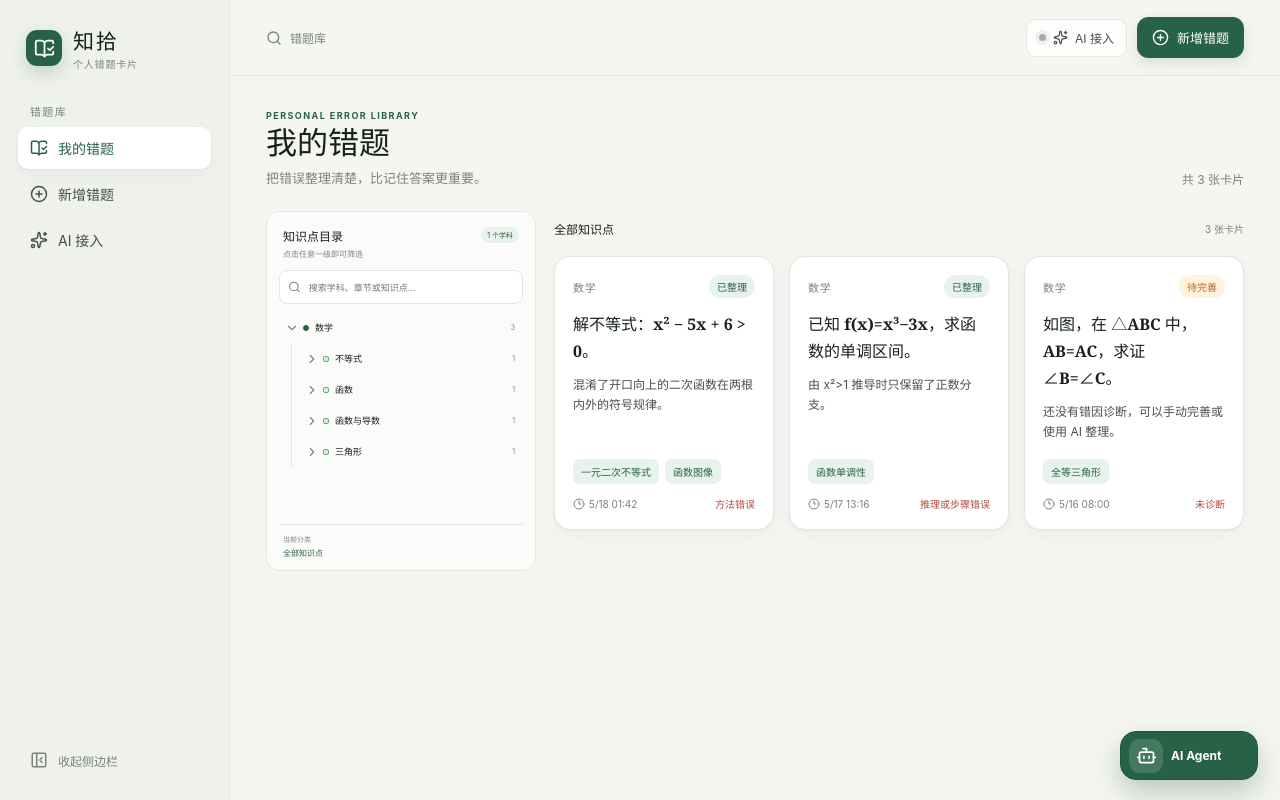
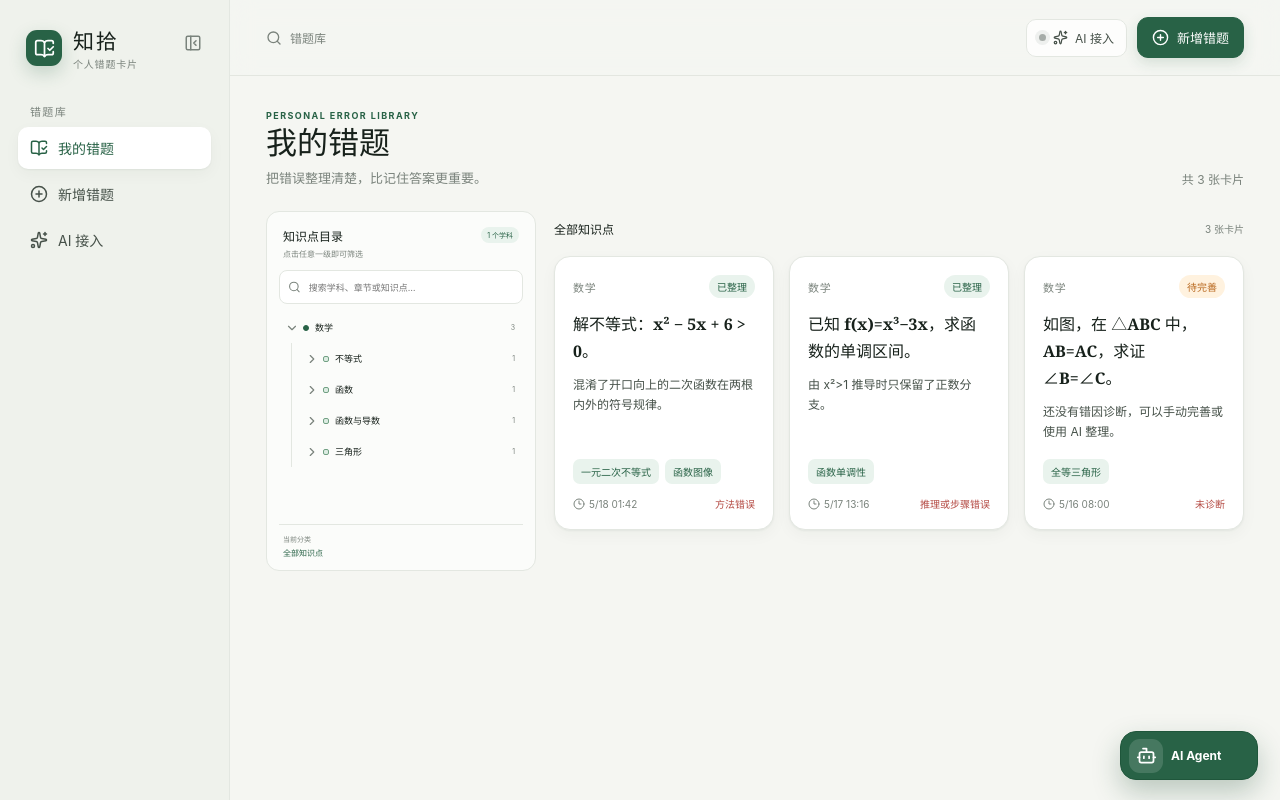
Before and after one commit to feng653/ai---, a React (Vite) app: page / in a window 1280 px wide. Built offline with nearby package versions, Linux system fonts and the light colour scheme.

Commit message:
fix: restore sidebar from collapsed logo

```diff
--- a/src/components/AppShell.tsx
+++ b/src/components/AppShell.tsx
@@ -1,4 +1,4 @@
-import { BookOpenCheck, CirclePlus, PanelLeftClose, PanelLeftOpen, Search, Sparkles } from "lucide-react";
+import { BookOpenCheck, CirclePlus, PanelLeftClose, Search, Sparkles } from "lucide-react";
 import { useState } from "react";
 import { NavLink, Outlet, useLocation, useNavigate } from "react-router-dom";
 import { AgentWindow } from "../features/agent-demo/AgentWindow";
@@ -20,28 +20,44 @@ export function AppShell() {
     });
   }
 
+  function handleBrandClick() {
+    if (isSidebarCollapsed) {
+      toggleSidebar();
+      return;
+    }
+    navigate("/");
+  }
+
   return (
     <div className={`app-shell ${isSidebarCollapsed ? "sidebar-collapsed" : ""}`}>
       <aside className="sidebar">
-        <button className="brand" onClick={() => navigate("/")} title={isSidebarCollapsed ? "知拾首页" : undefined}>
-          <span className="brand-mark"><BookOpenCheck size={21} /></span>
-          <span className="brand-copy"><strong>知拾</strong><small>个人错题卡片</small></span>
-        </button>
+        <div className="sidebar-header">
+          <button
+            className="brand"
+            onClick={handleBrandClick}
+            aria-label={isSidebarCollapsed ? "展开侧边栏" : "知拾首页"}
+            title={isSidebarCollapsed ? "展开侧边栏" : "知拾首页"}
+          >
+            <span className="brand-mark"><BookOpenCheck size={21} /></span>
+            <span className="brand-copy"><strong>知拾</strong><small>个人错题卡片</small></span>
+          </button>
+          {!isSidebarCollapsed && (
+            <button
+              className="sidebar-toggle"
+              onClick={toggleSidebar}
+              aria-label="收起侧边栏"
+              title="收起侧边栏"
+            >
+              <PanelLeftClose size={18} />
+            </button>
+          )}
+        </div>
         <p className="nav-label">错题库</p>
         <nav className="side-nav">
           <NavLink to="/" end title="我的错题"><BookOpenCheck size={18} /><span>我的错题</span></NavLink>
           <NavLink to="/cards/new" title="新增错题"><CirclePlus size={18} /><span>新增错题</span></NavLink>
           <NavLink to="/settings/ai" title="AI 接入"><Sparkles size={18} /><span>AI 接入</span></NavLink>
         </nav>
-        <button
-          className="sidebar-toggle"
-          onClick={toggleSidebar}
-          aria-label={isSidebarCollapsed ? "展开侧边栏" : "收起侧边栏"}
-          title={isSidebarCollapsed ? "展开侧边栏" : "收起侧边栏"}
-        >
-          {isSidebarCollapsed ? <PanelLeftOpen size={18} /> : <PanelLeftClose size={18} />}
-          <span>{isSidebarCollapsed ? "展开侧边栏" : "收起侧边栏"}</span>
-        </button>
       </aside>
 
       <main className="main-area">
--- a/src/styles/global.css
+++ b/src/styles/global.css
@@ -35,7 +35,8 @@ a { color: inherit; text-decoration: none; }
 .app-shell { min-height: 100vh; display: grid; grid-template-columns: 230px minmax(0, 1fr); transition: grid-template-columns .2s ease; }
 .app-shell.sidebar-collapsed { grid-template-columns: 72px minmax(0, 1fr); }
 .sidebar { position: sticky; top: 0; height: 100vh; padding: 25px 18px 20px; overflow: hidden; background: #eff2ec; border-right: 1px solid var(--line); display: flex; flex-direction: column; z-index: 20; transition: padding .2s ease; }
-.brand { border: 0; background: transparent; display: flex; align-items: center; gap: 11px; padding: 0 8px 27px; text-align: left; }
+.sidebar-header { padding-bottom: 27px; display: flex; align-items: flex-start; gap: 8px; }
+.brand { min-width: 0; flex: 1; border: 0; background: transparent; display: flex; align-items: center; gap: 11px; padding: 0 8px; text-align: left; }
 .brand-mark { width: 36px; height: 36px; border-radius: 11px; display: grid; place-items: center; background: var(--brand); color: #fff; box-shadow: 0 7px 18px rgba(40, 98, 70, .22); flex: none; }
 .brand strong { display: block; font-family: Georgia, "Songti SC", serif; font-size: 21px; letter-spacing: .08em; }
 .brand small { display: block; margin-top: 1px; color: var(--ink-3); font-size: 10px; letter-spacing: .08em; }
@@ -44,12 +45,13 @@ a { color: inherit; text-decoration: none; }
 .side-nav a { height: 42px; padding: 0 12px; border-radius: 10px; display: flex; align-items: center; gap: 10px; color: var(--ink-2); font-size: 14px; }
 .side-nav a:hover { background: rgba(255, 255, 255, .65); }
 .side-nav a.active { background: #fff; color: var(--brand); font-weight: 650; box-shadow: var(--shadow-sm); }
-.sidebar-toggle { width: 100%; height: 40px; margin-top: auto; padding: 0 11px; border: 1px solid transparent; border-radius: 10px; background: transparent; display: flex; align-items: center; gap: 10px; color: var(--ink-3); font-size: 12px; white-space: nowrap; }
+.sidebar-toggle { width: 36px; height: 36px; flex: none; padding: 0; border: 1px solid transparent; border-radius: 10px; background: transparent; display: grid; place-items: center; color: var(--ink-3); }
 .sidebar-toggle:hover { color: var(--brand); background: rgba(255, 255, 255, .65); }
 .sidebar-collapsed .sidebar { padding-inline: 12px; }
-.sidebar-collapsed .brand { justify-content: center; padding-inline: 0; }
-.sidebar-collapsed .brand-copy, .sidebar-collapsed .nav-label, .sidebar-collapsed .side-nav a span, .sidebar-collapsed .sidebar-toggle span { display: none; }
-.sidebar-collapsed .side-nav a, .sidebar-collapsed .sidebar-toggle { justify-content: center; padding-inline: 0; }
+.sidebar-collapsed .sidebar-header { justify-content: center; }
+.sidebar-collapsed .brand { flex: none; justify-content: center; padding-inline: 0; }
+.sidebar-collapsed .brand-copy, .sidebar-collapsed .nav-label, .sidebar-collapsed .side-nav a span { display: none; }
+.sidebar-collapsed .side-nav a { justify-content: center; padding-inline: 0; }
 .main-area { min-width: 0; }
 .topbar { height: 76px; padding: 0 36px; position: sticky; top: 0; z-index: 15; display: flex; align-items: center; gap: 16px; border-bottom: 1px solid rgba(220,225,218,.75); background: rgba(245,246,242,.91); backdrop-filter: blur(12px); }
 .breadcrumb { display: flex; align-items: center; gap: 8px; color: var(--ink-3); font-size: 12px; }
```
Also changed, not shown: 1 other file (tests, documents, lock files or other folders).
